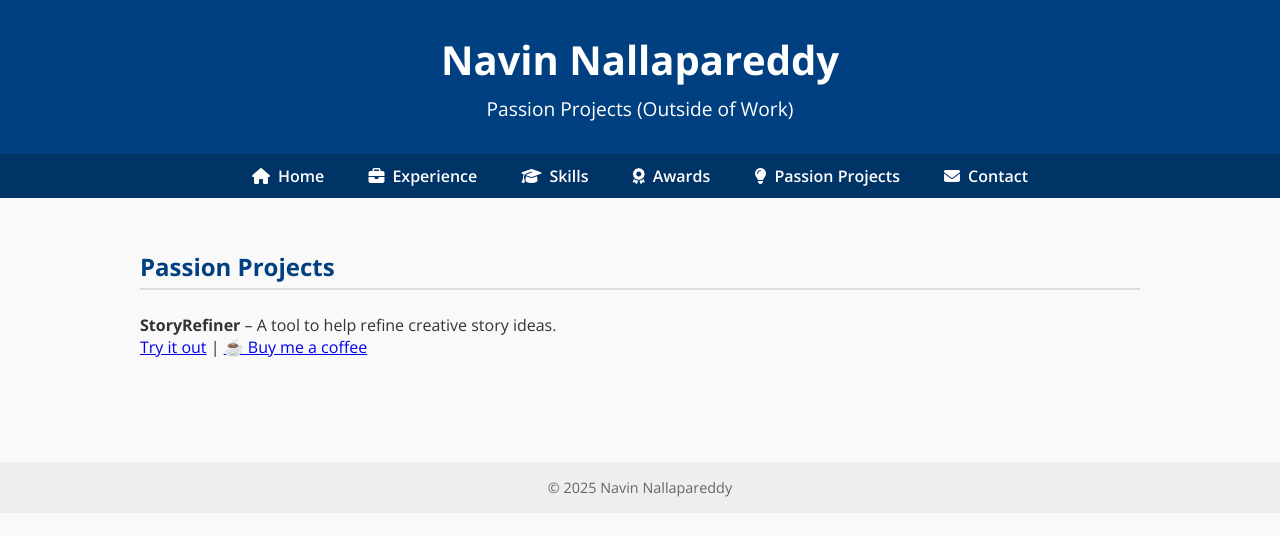
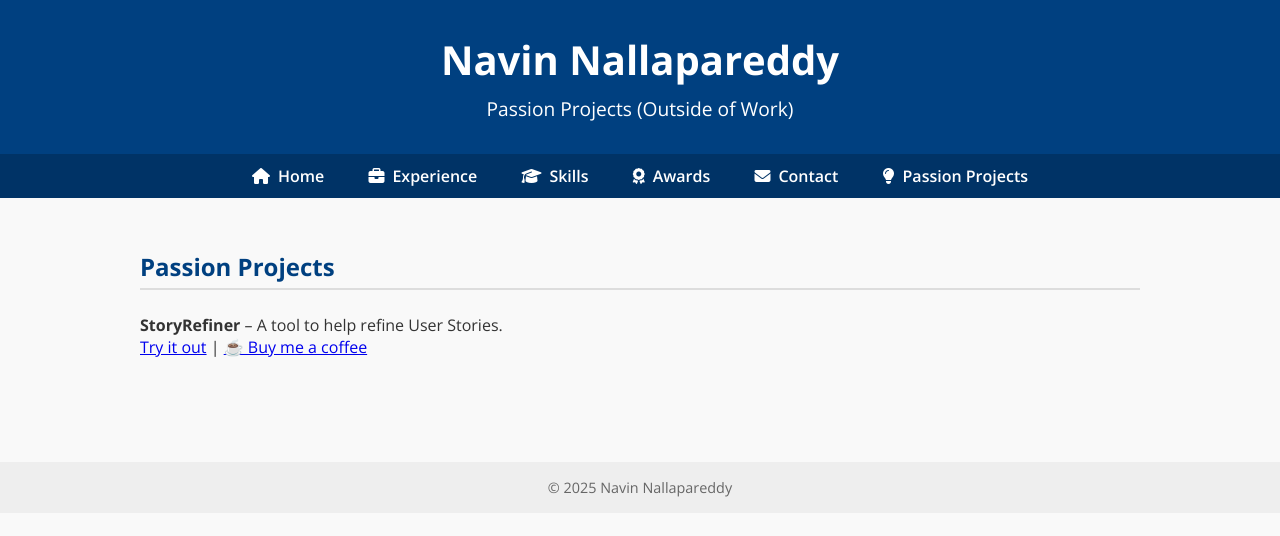
Before and after one commit to navin-nallapareddy/NNR-Website, a plain HTML site: page projects.html in a window 1280 px wide. Drawn offline with nearby package versions, Linux system fonts and the light colour scheme.

Commit message:
Update projects.html

```diff
--- a/projects.html
+++ b/projects.html
@@ -36,8 +36,8 @@
     <a href="experience.html"><i class="fas fa-briefcase"></i>Experience</a>
     <a href="skills.html"><i class="fas fa-graduation-cap"></i>Skills</a>
     <a href="awards.html"><i class="fas fa-award"></i>Awards</a>
+    <a href="contact.html"><i class="fas fa-envelope"></i>Contact</a>
     <a href="projects.html"><i class="fas fa-lightbulb"></i>Passion Projects</a>
-    <a href="contact.html"><i class="fas fa-envelope"></i>Contact</a>
 </nav>
 
 <main>
@@ -45,7 +45,7 @@
         <h2>Passion Projects</h2>
         <ul>
             <li>
-                <strong>StoryRefiner</strong> – A tool to help refine creative story ideas.<br>
+                <strong>StoryRefiner</strong> – A tool to help refine User Stories.<br>
                 <a href="https://storyrefiner.onrender.com" target="_blank">Try it out</a> |
                 <a href="https://coff.ee/9cz644dq57s" target="_blank">☕ Buy me a coffee</a>
             </li>
```
